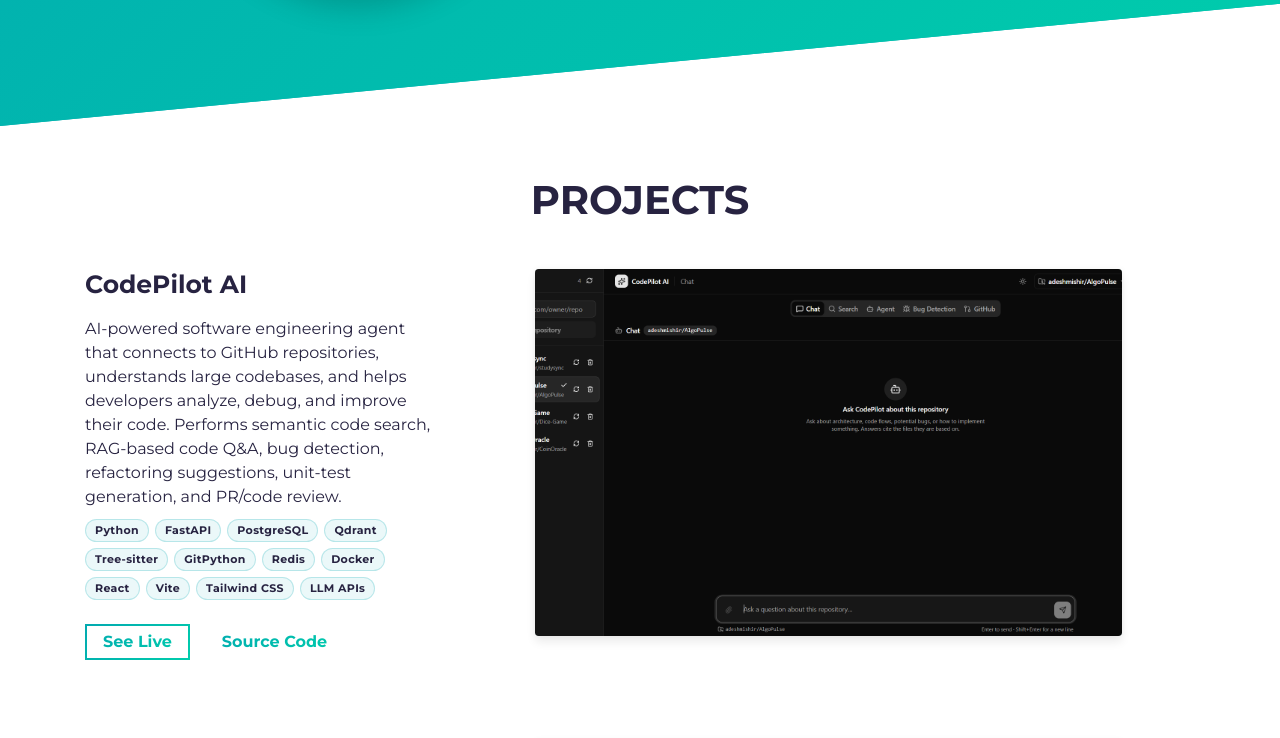
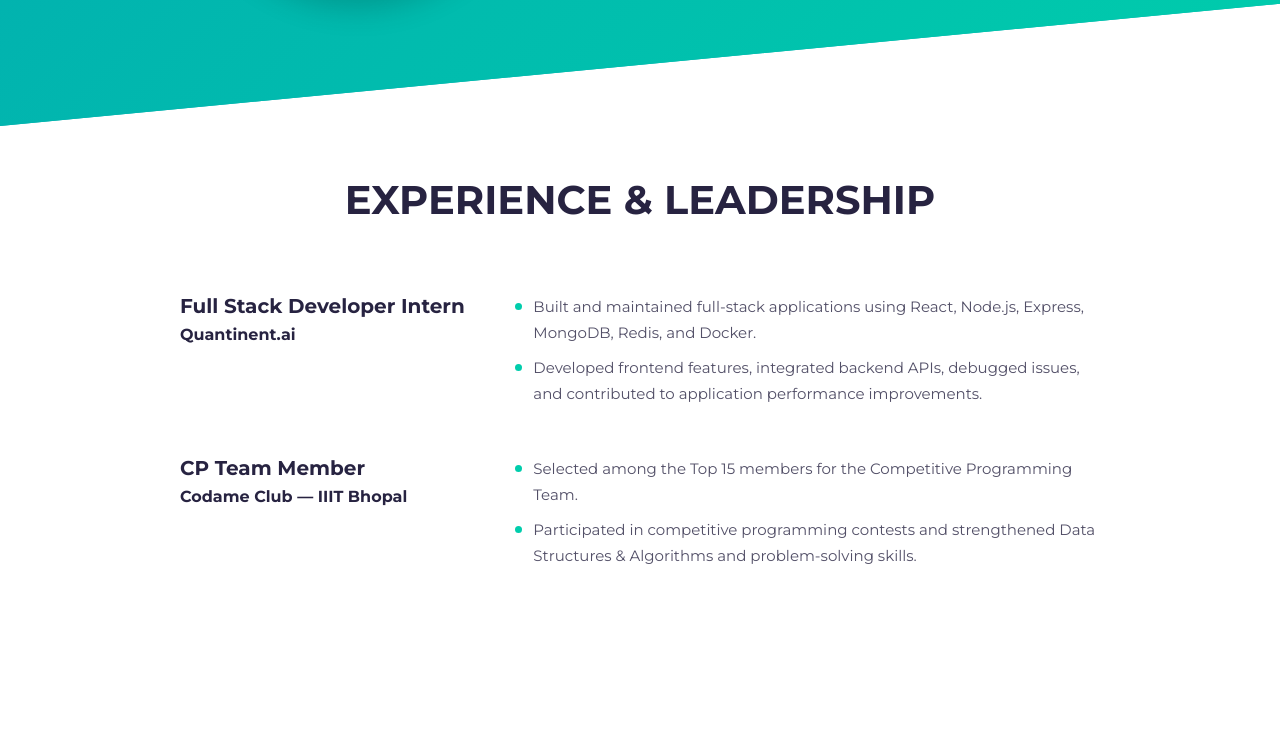
Before and after one commit to adeshmishir/Portfolio, a React (Vite) app: page / in a window 1280 px wide. Shown: the part 1285-2023 px from the top of the page. Built offline with nearby package versions, Linux system fonts and the light colour scheme.

Commit message:
add experience section, remove AlgoPulse, link companies

```diff
--- a/src/App.tsx
+++ b/src/App.tsx
@@ -1,5 +1,6 @@
 import { Hero } from "@/components/site/Hero"
 import { About } from "@/components/site/About"
+import { Experience } from "@/components/site/Experience"
 import { Projects } from "@/components/site/Projects"
 import { Achievements } from "@/components/site/Achievements"
 import { Contact } from "@/components/site/Contact"
@@ -12,6 +13,7 @@
       <main>
         <Hero />
         <About />
+        <Experience />
         <Projects />
         <Achievements />
         <Contact />
--- /dev/null
+++ b/src/components/site/Experience.tsx
@@ -0,0 +1,46 @@
+import { experience } from "@/lib/data"
+import { Reveal } from "./Reveal"
+
+export function Experience() {
+  return (
+    <section id="experience">
+      <div className="container">
+        <Reveal delay={300} distance={0} origin="bottom">
+          <h2 className="section-title dark-blue-text">Experience & Leadership</h2>
+        </Reveal>
+
+        <div className="experience-wrapper">
+          {experience.map((job, i) => (
+            <Reveal key={job.company} delay={600 + i * 200} origin="bottom">
+              <article className="experience-item">
+                <div className="experience-item__meta">
+                  <h3 className="experience-item__role">{job.role}</h3>
+                  {job.companyUrl ? (
+                    <a
+                      className="experience-item__company"
+                      href={job.companyUrl}
+                      target="_blank"
+                      rel="noreferrer"
+                    >
+                      {job.company}
+                    </a>
+                  ) : (
+                    <span className="experience-item__company">{job.company}</span>
+                  )}
+                  {job.duration ? (
+                    <span className="experience-item__duration">{job.duration}</span>
+                  ) : null}
+                </div>
+                <ul className="experience-item__points">
+                  {job.points.map((point) => (
+                    <li key={point}>{point}</li>
+                  ))}
+                </ul>
+              </article>
+            </Reveal>
+          ))}
+        </div>
+      </div>
+    </section>
+  )
+}
--- a/src/index.css
+++ b/src/index.css
@@ -505,6 +505,101 @@
 
 #about .about-wrapper__image img {
   border-radius: 50%;
+}
+
+/* ---------- Experience ---------- */
+#experience {
+  background-color: var(--color-white);
+  color: var(--color-dark-blue);
+  padding-bottom: 18rem;
+}
+
+@media (max-width: 1200px) {
+  #experience {
+    padding-bottom: 8rem;
+  }
+}
+
+.experience-wrapper {
+  max-width: 92rem;
+  margin: 0 auto;
+  text-align: left;
+}
+
+.experience-item {
+  display: grid;
+  grid-template-columns: minmax(20rem, 1fr) 2fr;
+  gap: 2rem 4rem;
+  padding: 2.5rem 0;
+  border-bottom: 1px solid rgba(39, 35, 65, 0.1);
+}
+
+.experience-item:last-child {
+  border-bottom: none;
+}
+
+.experience-item__role {
+  font-size: 2rem;
+  font-weight: 700;
+  margin-bottom: 0.5rem;
+}
+
+.experience-item__company {
+  display: block;
+  font-size: 1.6rem;
+  font-weight: 700;
+  color: var(--color-primary);
+  margin-bottom: 0.5rem;
+  transition: all 0.3s;
+}
+
+a.experience-item__company:hover {
+  color: var(--color-secondary);
+  text-decoration: underline;
+}
+
+.experience-item__duration {
+  display: inline-block;
+  font-size: 1.2rem;
+  font-weight: 700;
+  letter-spacing: 0.08em;
+  text-transform: uppercase;
+  color: rgba(39, 35, 65, 0.55);
+}
+
+.experience-item__points {
+  list-style: none;
+  margin: 0;
+  padding: 0;
+  display: flex;
+  flex-direction: column;
+  gap: 1rem;
+}
+
+.experience-item__points li {
+  position: relative;
+  padding-left: 2rem;
+  font-size: 1.5rem;
+  line-height: 1.7;
+  color: rgba(39, 35, 65, 0.8);
+}
+
+.experience-item__points li::before {
+  content: "";
+  position: absolute;
+  left: 0.2rem;
+  top: 0.9rem;
+  width: 0.7rem;
+  height: 0.7rem;
+  border-radius: 50%;
+  background: var(--color-secondary);
+}
+
+@media (max-width: 768px) {
+  .experience-item {
+    grid-template-columns: 1fr;
+    gap: 1.4rem;
+  }
 }
 
 /* ---------- Projects ---------- */
--- a/src/lib/data.ts
+++ b/src/lib/data.ts
@@ -80,14 +80,34 @@
     tech: ["React", "Vite", "Node.js", "Express.js", "BullMQ", "PostgreSQL", "Redis"],
     source: "https://github.com/adeshmishir/jobQueue",
   },
+]
+
+export type ExperienceItem = {
+  role: string
+  company: string
+  companyUrl?: string
+  duration?: string
+  points: string[]
+}
+
+export const experience: ExperienceItem[] = [
   {
-    title: "AlgoPulse",
-    monogram: "AP",
-    image: "/Algopulse.png",
-    description:
-      "Competitive programming analytics dashboard that tracks LeetCode profiles — contests, submission heatmaps, problem-solving trends, and performance stats — served by a FastAPI backend with a React frontend.",
-    tech: ["FastAPI", "PostgreSQL", "React"],
-    source: "https://github.com/adeshmishir/AlgoPulse",
+    role: "Full Stack Developer Intern",
+    company: "Quantinent.ai",
+    companyUrl: "https://www.linkedin.com/company/quantinent/posts/?feedView=all",
+    points: [
+      "Built and maintained full-stack applications using React, Node.js, Express, MongoDB, Redis, and Docker.",
+      "Developed frontend features, integrated backend APIs, debugged issues, and contributed to application performance improvements.",
+    ],
+  },
+  {
+    role: "CP Team Member",
+    company: "Codame Club — IIIT Bhopal",
+    companyUrl: "https://www.linkedin.com/in/codame/",
+    points: [
+      "Selected among the Top 15 members for the Competitive Programming Team.",
+      "Participated in competitive programming contests and strengthened Data Structures & Algorithms and problem-solving skills.",
+    ],
   },
 ]
 
```
Also changed, not shown: public/Algopulse.png (deleted).
